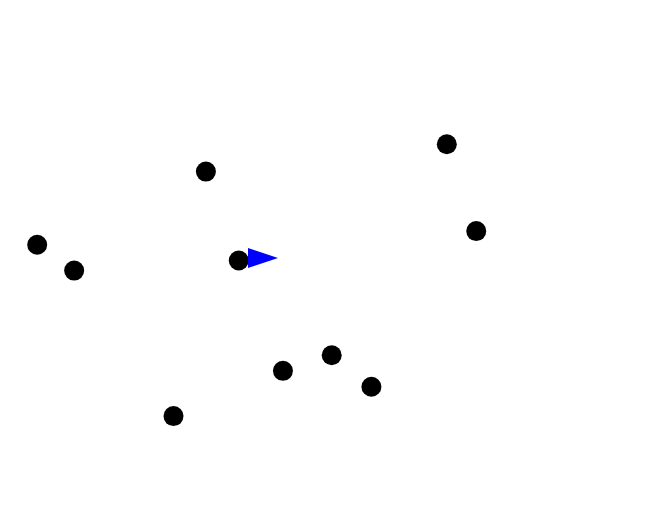
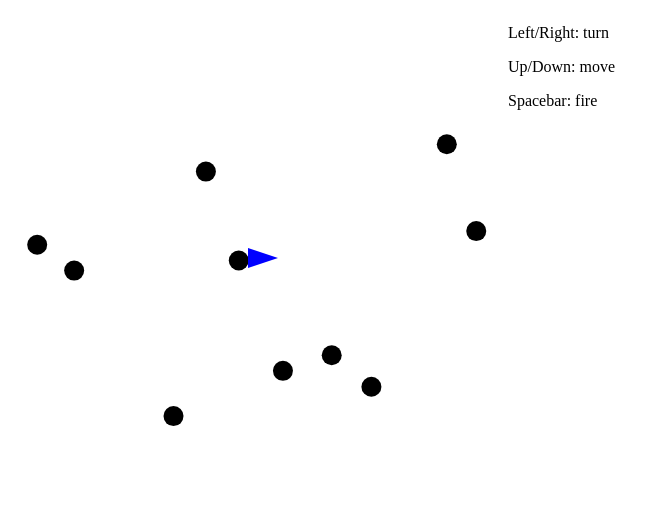
Before and after one commit to BuddyLamers/asteroids, a plain HTML site: page index.html in a window 1280 px wide. Shown: the whole page, without its empty margins (0-651 px from the left). Drawn offline with Linux system fonts and the light colour scheme.

Commit message:
adds instructions

```diff
--- a/index.html
+++ b/index.html
@@ -9,6 +9,22 @@
     <script src="bullet.js"></script>
     <script src="ship.js"></script>
     <script src="game.js"></script>
+
+
+<style type="text/css">
+
+canvas {
+    float: left;
+}
+
+.directions {
+    float: left;
+}
+
+
+
+</style>
+
 </head>
 <body>
     <canvas width="500" height="500"></canvas>
@@ -19,5 +35,11 @@
         var ctx = canvas.getContext("2d");
         new Asteroids.Game(10).start(ctx);
     </script>
+    <div class="directions">
+        <p>Left/Right: turn</p>
+    <p>Up/Down: move</p>
+    <p>Spacebar: fire</p>
+    </div>
+
 </body>
 </html>
```
